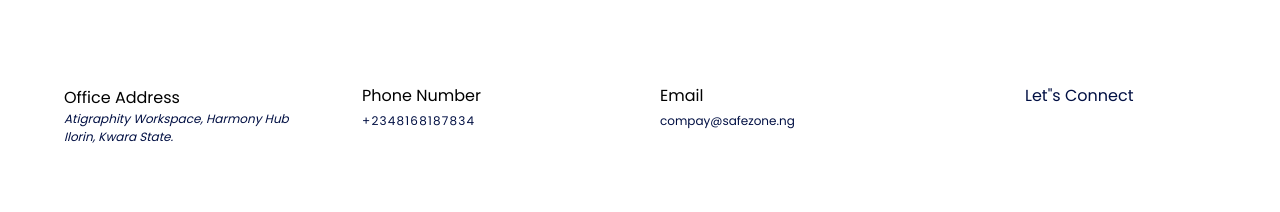
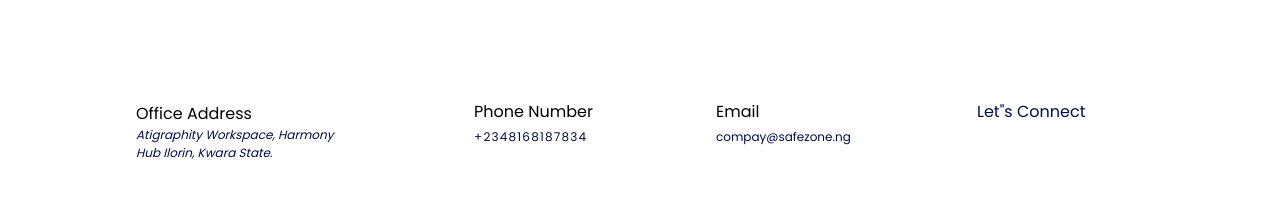
Before and after one commit to Matthew-Joel/safezone, a Next.js app: page /contact in a window 1280 px wide. Shown: the part 730-942 px from the top of the page. Built offline with nearby package versions, Linux system fonts and the light colour scheme; some icons are missing.

Commit message:
fixed contact-details-margin

```diff
--- a/components/ui/organisms/contactpage/contactdetails/index.tsx
+++ b/components/ui/organisms/contactpage/contactdetails/index.tsx
@@ -9,17 +9,17 @@ import {
 
 const ContactDetails = () => {
 	return (
-		<div className="my-28">
-			<div className="flex items-center justify-center">
-				<div className="grid sm:grid-cols-2 md:grid-cols-3 lg:grid-cols-4 text-center lg:text-start md:mx-16 mx-5 gap-10 items-center">
-					<div className="pt-4 justify-center md:justify-center md:items-center">
+		<div className="">
+			<div className="flex items-center justify-center my-32 ">
+				<div className="grid sm:grid-cols-2 md:grid-cols-3 lg:grid-cols-4 text-center lg:text-start mx-5 md:mx-32 gap-10 items-center">
+					<div className="pt-4 justify-center md:justify-center md:items-center ml-0 md:ml-2">
 						<h2 className="font-medium text-[#000]">Office Address</h2>
 						<address className="text-[#000F43] font-thin text-xs">
 							Atigraphity Workspace, Harmony Hub Ilorin, Kwara State.
 						</address>
 					</div>
 
-					<div className="justify-center md:justify-center md:items-center">
+					<div className="justify-center md:justify-center md:items-center ml-2 md:ml-20 ">
 						<h2 className="font-medium">Phone Number</h2>
 						<Link
 							href="tel:2348168187834"
@@ -28,7 +28,7 @@ const ContactDetails = () => {
 							+2348168187834
 						</Link>
 					</div>
-					<div className="justify-center md:justify-center md:items-center">
+					<div className="justify-center md:justify-center md:items-center -ml-2 md:ml-14 border-black ">
 						<h2 className="font-medium mb-0">Email</h2>
 						<Link
 							href="https:compay@safezone.ng"
```
